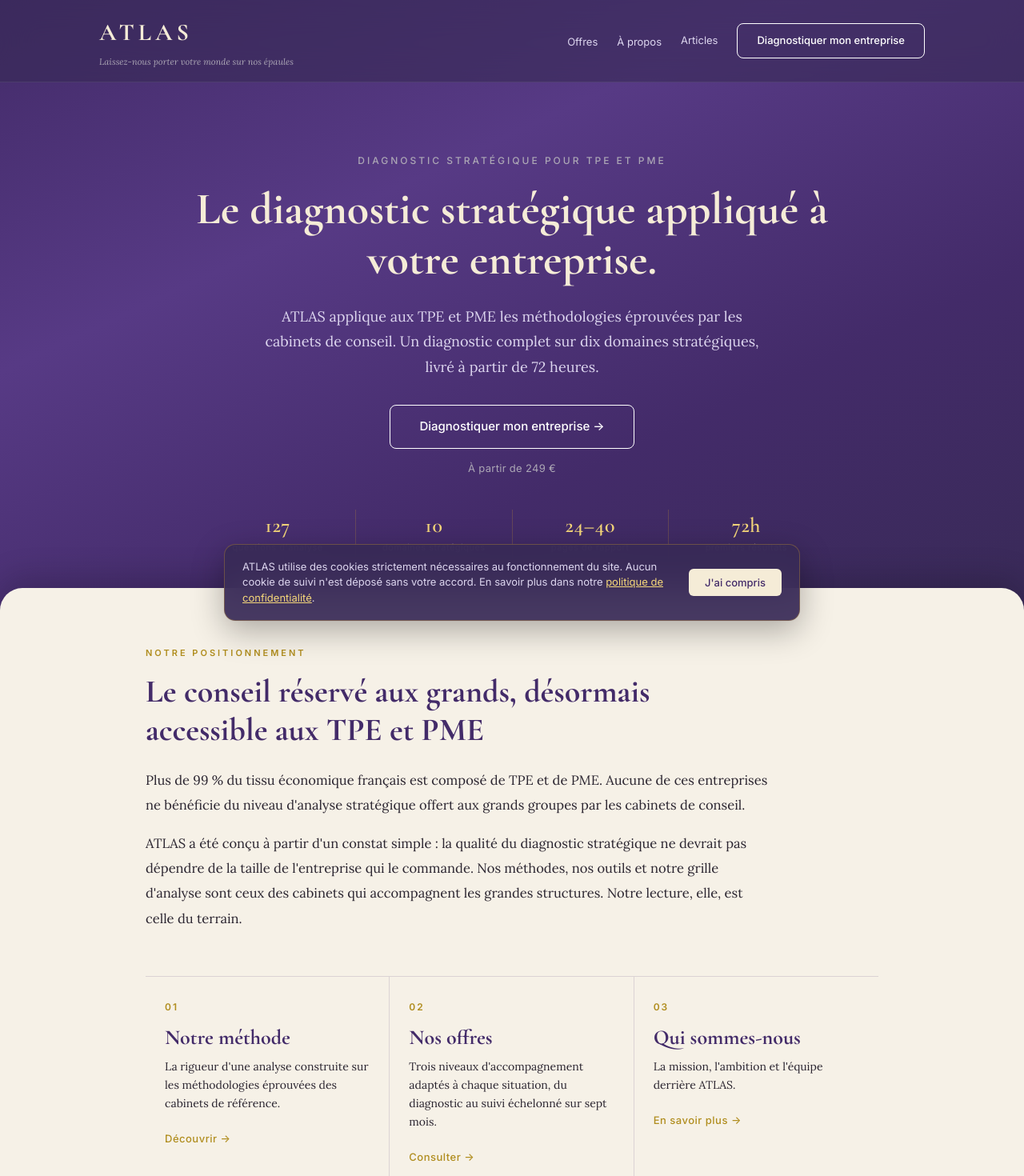
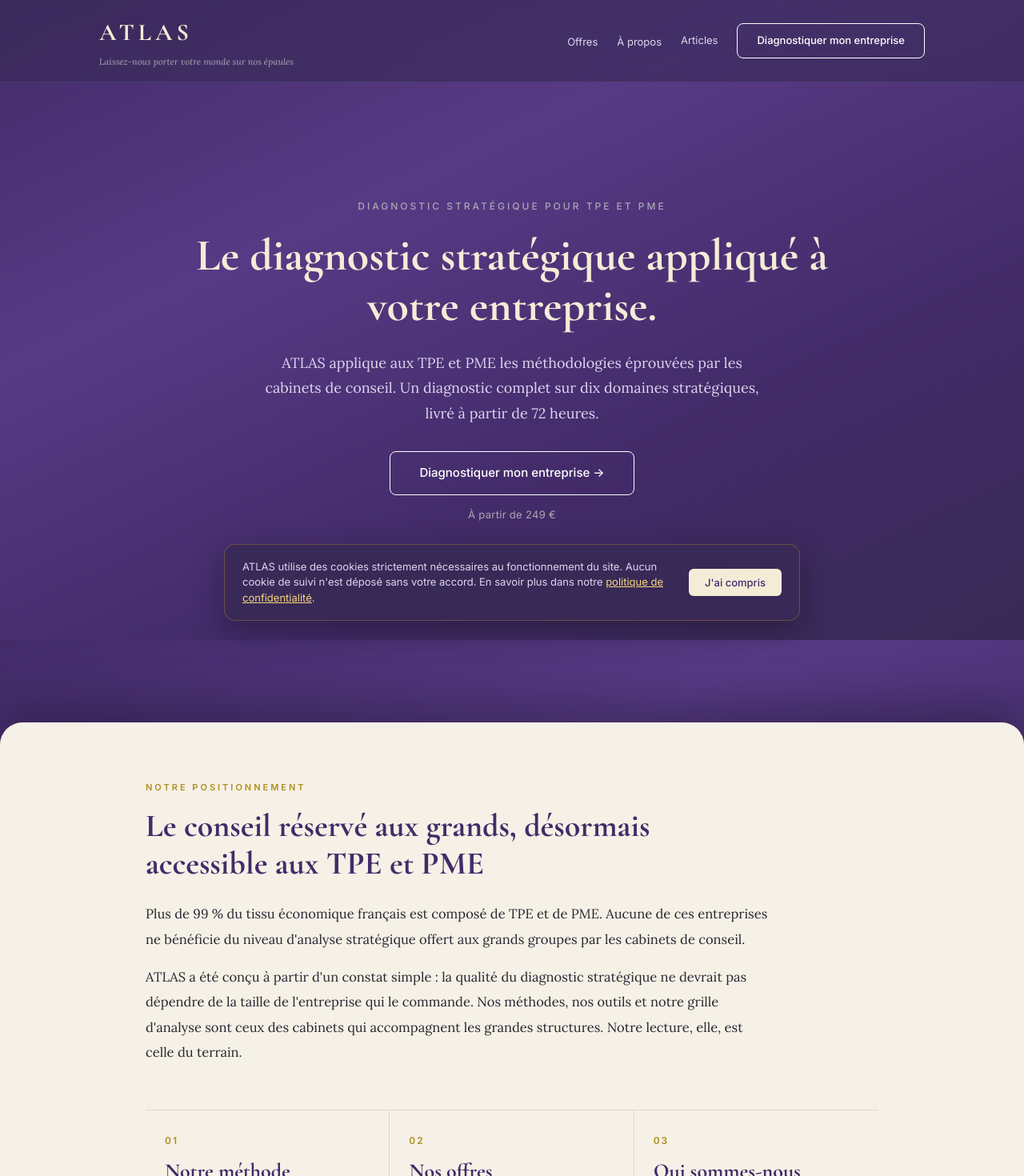
Before and after one commit to gabrielsimonetti62-hub/atlas-diagnostic, a Next.js app: page / in a window 1280 px wide. Shown: the top 1470 px of the page at 80% size. Built offline with nearby package versions, Linux system fonts and the light colour scheme.

Commit message:
Update globals.css

```diff
--- a/app/globals.css
+++ b/app/globals.css
@@ -224,11 +224,25 @@ body {
 }
 .nav-cta:hover { background: #FFFFFF; color: #1A1A1A; }
 
-/* HERO */
+/* HERO STICKY : le hero reste en place, le contenu suivant monte par-dessus (effet Deloitte) */
+.sticky-hero-wrap {
+  position: relative;
+  isolation: isolate;
+}
+.hero-sticky {
+  position: sticky;
+  top: 0;
+  min-height: 100vh;
+  min-height: 100dvh;
+  display: flex;
+  align-items: center;
+  z-index: 1;
+}
 .hero {
-  padding: 88px 0 96px;
+  padding: 32px 0;
   text-align: center;
   position: relative;
+  width: 100%;
 }
 
 .hero-eyebrow {
@@ -285,15 +299,14 @@ body {
   letter-spacing: 0.3px;
 }
 
-/* BLOC DELOITTE : monte sur le hero */
+/* BLOC QUI MONTE SUR LE HERO (effet Deloitte) : z-index sup, background opaque, arrivant depuis le bas */
 .deloitte-lift {
   position: relative;
-  z-index: 3;
-  margin-top: -60px;
+  z-index: 2;
   background: var(--color-creme-page);
   border-radius: 28px 28px 0 0;
   padding: 72px 0 80px;
-  box-shadow: 0 -12px 40px rgba(0,0,0,0.18);
+  box-shadow: 0 -20px 60px rgba(0,0,0,0.28);
 }
 .deloitte-inner {
   max-width: 980px;
@@ -1366,7 +1379,8 @@ body {
 
 @media (max-width: 768px) {
   .hero h1 { font-size: 38px; }
-  .hero { padding: 56px 0 72px; }
+  .hero { padding: 32px 0 48px; }
+  .hero-sticky { position: static; min-height: 0; padding: 40px 0 0; }
   .section { padding: 56px 0; }
   .section h2 { font-size: 30px; }
   .nav-logo { font-size: 24px; }
@@ -1385,7 +1399,7 @@ body {
   .btn-discover { min-width: 100%; }
   .offer-figure img { height: 240px; }
   .deloitte-title { font-size: 30px; }
-  .deloitte-lift { margin-top: -40px; padding: 48px 0 56px; }
+  .deloitte-lift { padding: 48px 0 56px; }
   .marble-band { height: 80px; }
   .cookie-banner { flex-direction: column; align-items: stretch; text-align: center; gap: 12px; left: 12px; right: 12px; bottom: 12px; padding: 16px; }
 }
```
